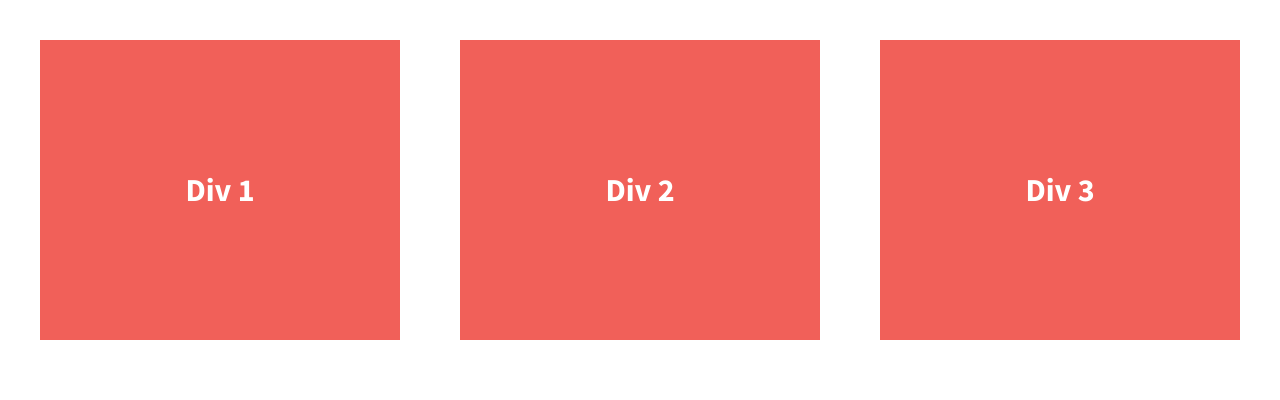
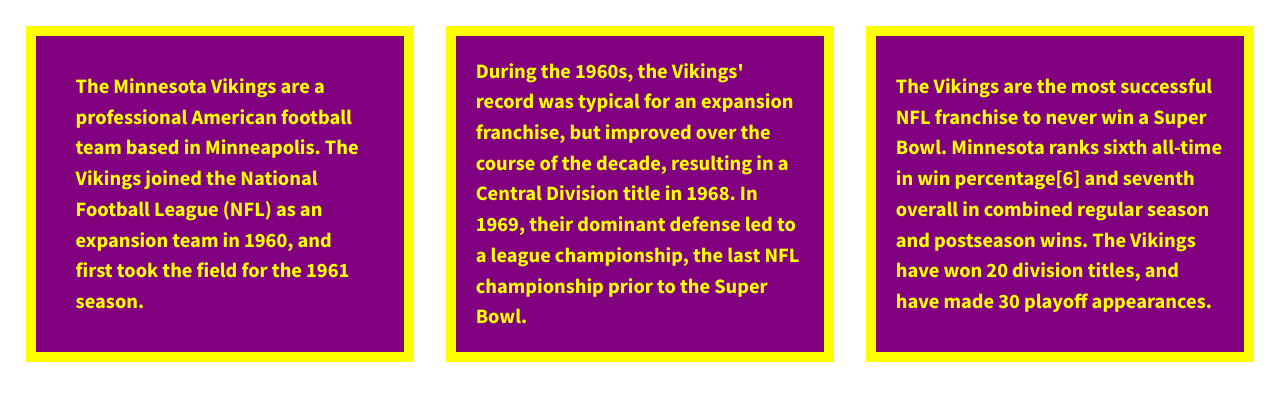
Before and after one commit to echacha/divs-flexbox, a plain HTML site: page index.html in a window 1280 px wide. Drawn offline with nearby package versions, Linux system fonts and the light colour scheme.

Commit message:
Real world flexbox l7 3

```diff
--- a/css/main.css
+++ b/css/main.css
@@ -104,7 +104,7 @@
 body {
   font-family: 'Source Sans Pro', sans-serif;
   padding: 2em;
-  font-size: 1.25em;
+  font-size: .8em;
   height: 100%;
 }
 
@@ -118,20 +118,24 @@
 
 .div-1, .div-2, .div-3 {
   /*give the divs a width of 30%, add display:flex, set justify-content and align-items to center*/
-  color: #fff;
+  color: yellow;
   line-height: 1.5em;
   font-size: 1.6em;
-  background-color: #f16059;
-  height: 300px;
+  background-color: purple;
+  height: auto;
 
   display: flex;
   justify-content: center;
   align-items: center;
   width: 30%;
 
+  border: 10px yellow solid;
+
 }
 
-
+p {
+    margin: 20px 20px;
+}
 
 
 /* ==========================================================================
--- a/index.html
+++ b/index.html
@@ -23,13 +23,13 @@
 
         <section class="wrapper">
             <div class="div-1">
-                Div 1
+                </p>The Minnesota Vikings are a professional American football team based in Minneapolis. The Vikings joined the National Football League (NFL) as an expansion team in 1960, and first took the field for the 1961 season.</p>
             </div>
             <div class="div-2">
-                Div 2
+                <p>During the 1960s, the Vikings' record was typical for an expansion franchise, but improved over the course of the decade, resulting in a Central Division title in 1968. In 1969, their dominant defense led to a league championship, the last NFL championship prior to the Super Bowl.</p>
             </div>
             <div class="div-3">
-                Div 3
+                <p>The Vikings are the most successful NFL franchise to never win a Super Bowl. Minnesota ranks sixth all-time in win percentage[6] and seventh overall in combined regular season and postseason wins. The Vikings have won 20 division titles, and have made 30 playoff appearances.</p>
             </div>
         </section>
 
```
